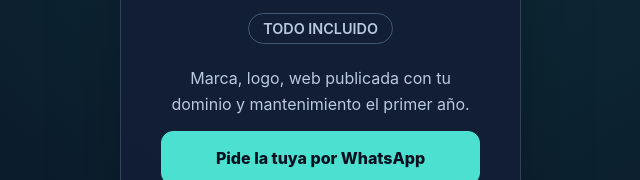
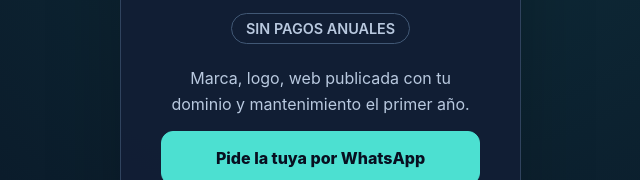
Before and after one commit to estebancalvobayarri/PaginasWeb, a plain HTML site: page index.html in a window 1280 px wide. Shown: the part 497-677 px from the top of the page, 629-1269 px from the left. Drawn offline with Linux system fonts and the light colour scheme.

Commit message:
Change price-sub text from 'TODO INCLUIDO' to 'SIN PAGOS ANUALES'

```diff
--- a/index.html
+++ b/index.html
@@ -129,7 +129,7 @@
         <section class="card price-card" aria-labelledby="price-title">
           <p class="eyebrow" id="price-title">Todo incluido</p>
           <div class="price">200<span> €</span></div>
-          <div class="price-sub">TODO INCLUIDO</div>
+          <div class="price-sub">SIN PAGOS ANUALES</div>
           <p>Marca, logo, web publicada con tu dominio y mantenimiento el primer año.</p>
           <a class="button primary" href="https://wa.me/34653803390?text=Hola%20Esteban,%2C%20quiero%20una%20web" rel="noopener">Pide la tuya por WhatsApp</a>
           <a class="button ghost" href="#incluye">Ver qué incluye</a>
```
